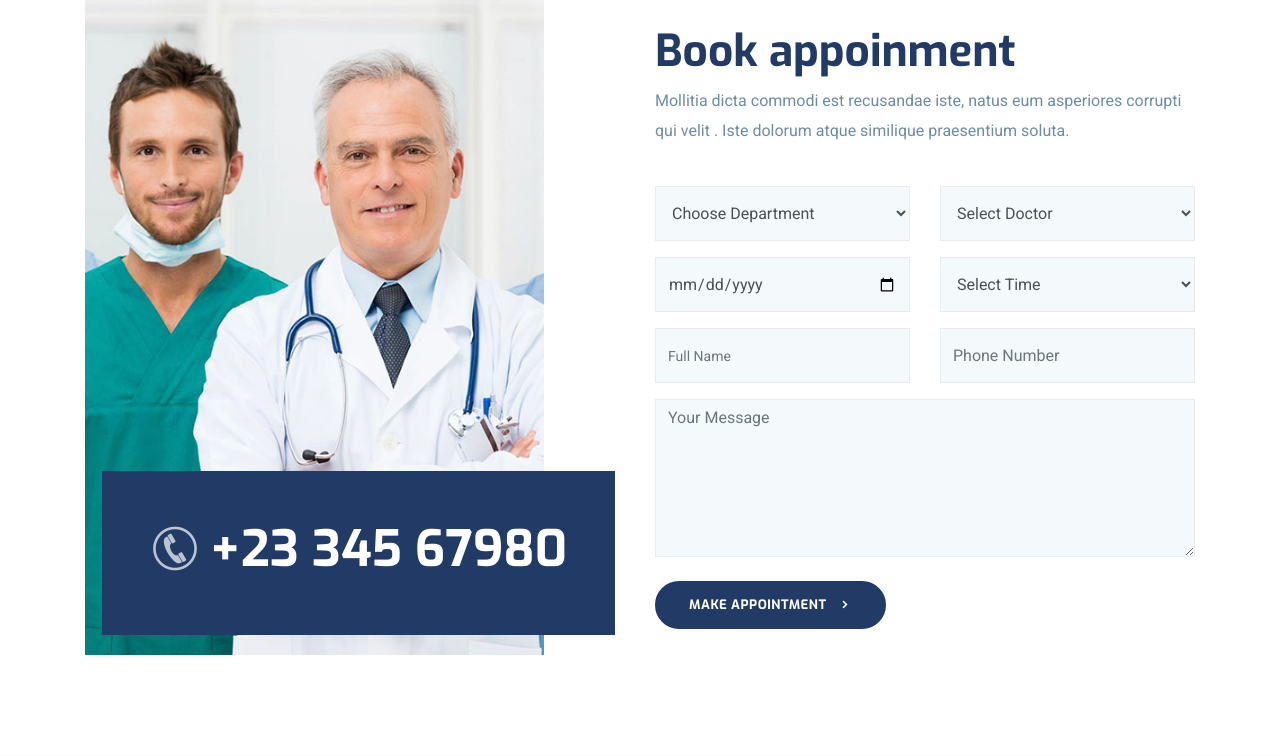
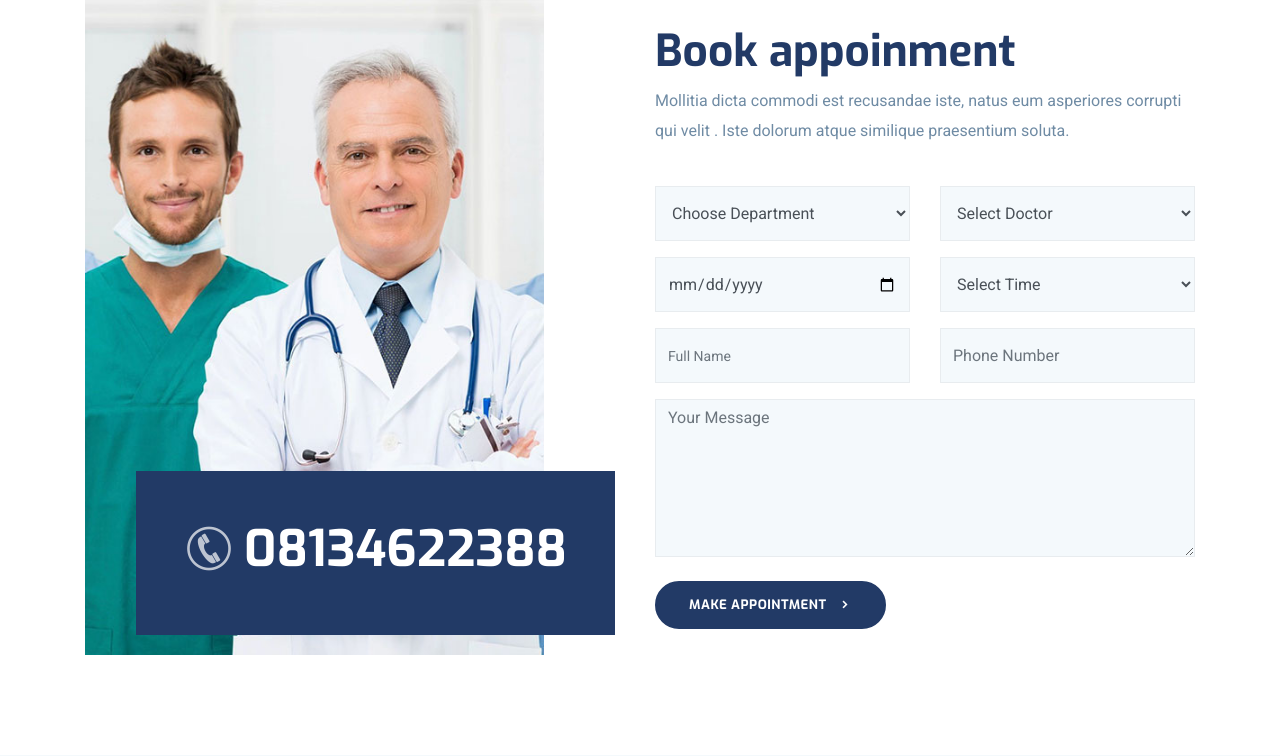
Before and after one commit to Wilfred1213/doctor-booking-system, a Django app: page / in a window 1280 px wide. Shown: the part 3107-3863 px from the top of the page. Run offline with Django 5.2, Linux system fonts and the light colour scheme; data comes from the database, SQL or seed files in the repository; both versions use the stored data as it was after the commit; some libraries are stand-ins or nearby versions.

Commit message:
first commit

```diff
--- a/myapp/templates/myapp/index.html
+++ b/myapp/templates/myapp/index.html
@@ -222,7 +222,7 @@
 				<div class="appoinment-content">
 					<img src="{% static 'myapp/images/about/img-3.jpg' %}" alt="" class="img-fluid">
 					<div class="emergency">
-						<h2 class="text-lg"><i class="icofont-phone-circle text-lg"></i>+23 345 67980</h2>
+						<h2 class="text-lg"><i class="icofont-phone-circle text-lg"></i>08134622388</h2>
 					</div>
 				</div>
 			</div>
```
Also changed, not shown: db.sqlite3.
